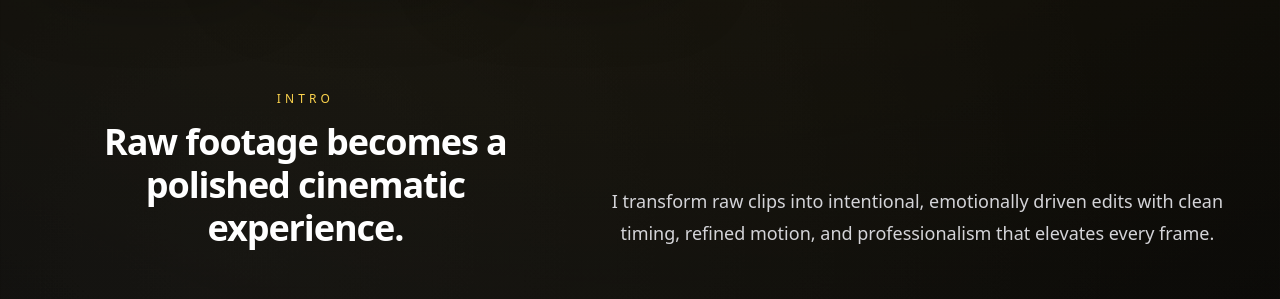
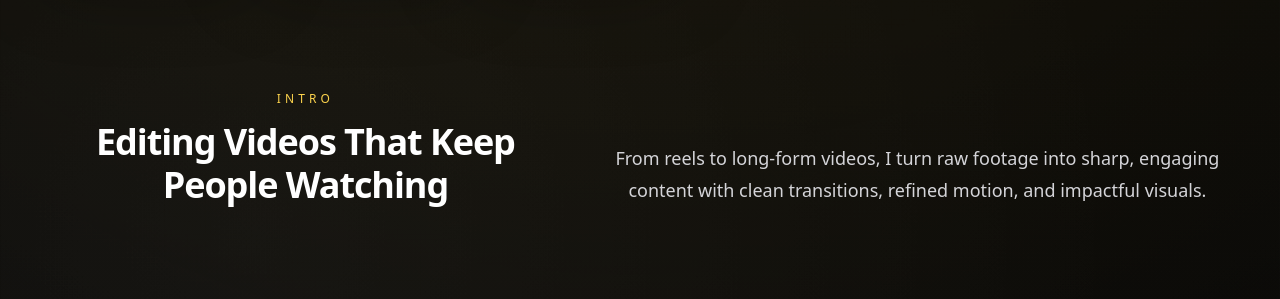
Before and after one commit to Shubham81466/Portfolio, a Vue app: page / in a window 1280 px wide. Shown: the part 840-1139 px from the top of the page. Built offline with nearby package versions, Linux system fonts and the light colour scheme.

Commit message:
style: update intro section title and description text

```diff
--- a/src/App.vue
+++ b/src/App.vue
@@ -135,10 +135,10 @@
         <div class="reveal intro-grid" ref="introGrid">
           <div>
             <div class="section-tag gold">Intro</div>
-            <h2 class="section-title">Raw footage becomes a polished cinematic experience.</h2>
+            <h2 class="section-title">Editing Videos That Keep People Watching</h2>
           </div>
           <p class="intro-body">
-            I transform raw clips into intentional, emotionally driven edits with clean timing, refined motion, and professionalism that elevates every frame.
+            From reels to long-form videos, I turn raw footage into sharp, engaging content with clean transitions, refined motion, and impactful visuals.
           </p>
         </div>
       </section>
```
